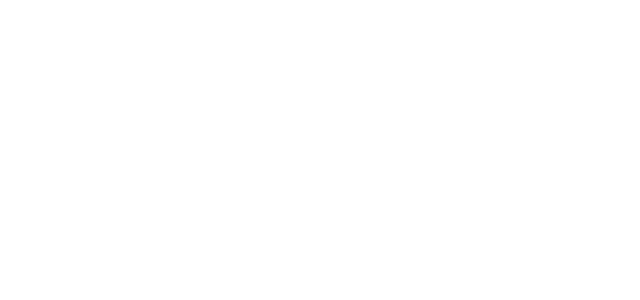
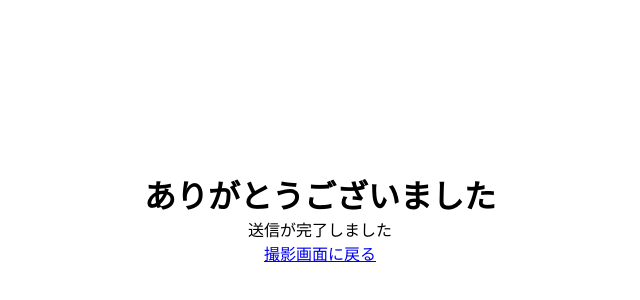
Before and after one commit to ferixInoue/camera-test, a Nuxt app: page /thankyou in a window 1280 px wide. Before the commit this address had no page. Shown: the part 182-482 px from the top of the page, without its empty margins (320-960 px from the left). Built offline with nearby package versions, Linux system fonts and the light colour scheme.

Commit message:
送信時の画面遷移を追加

```diff
--- a/pages/index.vue
+++ b/pages/index.vue
@@ -1,23 +1,24 @@
 <template>
   <div class="container">
-    <TheLoading v-if="isLoading" />
     <MqttWebsock :param="param" />
     <div>
       <h1 class="font-semibold text-3xl m-3 block">カメラテスト</h1>
+      <!--
       <div>
         <label
           class="block text-gray-500 font-bold mb-1 md:mb-0 pr-4"
-          for="room-id"
+          for="topic"
         >
-          紐付けID
+          トピック
         </label>
         <input
-          id="room-id"
-          v-model="roomId"
-          type="number"
+          id="topic"
+          ref="topicInput"
+          type="text"
           class="bg-gray-200 appearance-none border-2 text-left border-gray-200 rounded w-full py-2 px-4 text-gray-700 leading-tight focus:outline-none focus:bg-white focus:border-purple-500"
         />
-      </div>
+        <button @click="onPushed">変更</button>
+      </div> -->
       <span
         v-if="isCameraMode"
         class="cursor-pointer font-semibold text-gray-600"
@@ -45,31 +46,47 @@
           class="transition duration-700 focus:outline-none hover:bg-blue-200 px-5 py-3 font-semibold bg-blue-500 text-white my-3 rounded"
           @click="capture()"
         >
-          Snap Photo
+          {{snapShotMessage}}
+        </button>
+        <button
+          id="snap"
+          v-show="captures.length > 0"
+          class="transition duration-700 focus:outline-none hover:bg-blue-200 px-5 py-3 font-semibold bg-blue-500 text-white my-3 rounded"
+          @click="send()"
+        >
+          送信する
         </button>
       </div>
       <div v-show="!isCameraMode" class="mt-4 flex flex-col">
         <FileUploader @onImagePushed="onImagePushed" />
+                <button
+          id="snap"
+          v-show="isUploaded"
+          class="transition duration-700 focus:outline-none hover:bg-blue-200 px-5 py-3 font-semibold bg-blue-500 text-white my-3 rounded"
+          @click="send()"
+        >
+          送信する
+        </button>
       </div>
       <span class="inline-block">
         {{ message }}
       </span>
       <canvas id="canvas" ref="canvas"></canvas>
-      <ul>
-        <li
-          v-for="c in captures"
-          :key="c.d"
-          class="capture flex flex-col items-center"
+      <div v-if="captures.length > 0 ">
+              <label
+          class="block text-gray-500 font-bold text-left mb-1 md:mb-0 pr-4"
+          for="upload"
         >
-          <img :src="c" />
-        </li>
-      </ul>
+          送信する画像
+        </label>
+      <img id="upload" :src="captures[0]" />
+      </div>
     </div>
   </div>
 </template>
 
 <script lang="ts">
-import { ref, onMounted } from '@vue/composition-api'
+import { ref, onMounted, computed, SetupContext } from '@vue/composition-api'
 import ReconnectingWebSocket from 'reconnecting-websocket'
 export default {
   name: 'Index',
@@ -82,26 +99,38 @@ export default {
     const message = ref('')
     const roomId = ref<Number>(Math.floor(Math.random() * 99))
 
+    const topic = ref<string>('Metadata_MQTT')
+    const isUploaded = ref(false)
     const param = ref('')
 
     const isCameraMode = ref(true)
     const toggleMode = () => {
       isCameraMode.value = !isCameraMode.value
     }
-
+    const onPushed = () => {
+      // topic.value = context.refs.topicInput.value
+    }
     const constraints = {
       audio: false,
       video: { facingMode: 'environment' }, // アウトカメラを優先的に使う
     }
+
+    const snapShotMessage = computed(()=>{
+      if (captures.value.length > 0) return "もう一度撮影する"
+      return "撮影"
+    })
     const send = () => {
       if (captures.value.length === 0) return
 
       const _param = JSON.stringify({
-        data: { roomId: roomId.value, image: captures.value[0] },
+        data: { image: captures.value[0] },
       })
+      console.log(topic.value)
       if (_param !== param.value) param.value = _param
+      context.root.$router.push("/thankyou")
     }
     onMounted(() => {
+      // context.refs.topicInput.value = topic.value
       video.value = context.refs.video
 
       if (navigator.mediaDevices && navigator.mediaDevices.getUserMedia) {
@@ -114,7 +143,7 @@ export default {
 
     const onImagePushed = (imageData: string) => {
       captures.value.unshift(imageData)
-      send()
+      isUploaded.value=true
     }
 
     /**
@@ -152,7 +181,6 @@ export default {
       captures.value.unshift(canvas.value.toDataURL('image/jpeg'))
       isLoading.value = false
       message.value = '撮影しました'
-      send()
       setTimeout(() => {
         message.value = ''
       }, 4000)
@@ -162,12 +190,16 @@ export default {
       captures,
       onImagePushed,
       isLoading,
+      onPushed,
       message,
+      snapShotMessage,
       roomId,
       send,
       param,
       toggleMode,
       isCameraMode,
+
+      isUploaded
     }
   },
 }
--- /dev/null
+++ b/pages/thankyou.vue
@@ -0,0 +1,35 @@
+<template>
+  <div class="container">
+    <h1 class="text-gray-600 text-2xl font-bold">
+      ありがとうございました
+    </h1>
+    <div>
+      <p>送信が完了しました</p>
+      <span class="inline-block mt-3">
+        <nuxt-link class="text-gray-500 font-semibold" to="/">
+          撮影画面に戻る
+        </nuxt-link>
+      </span>
+    </div>
+  </div>
+</template>
+<script lang="ts">
+import { ref } from '@vue/composition-api'
+export default {
+  name: '',
+  setup() {
+    return {}
+  },
+}
+</script>
+<style>
+.container {
+  margin: 0 auto;
+  min-height: 100vh;
+  display: flex;
+  justify-content: center;
+  align-items: center;
+  text-align: center;
+  flex-direction: column;
+}
+</style>
```
